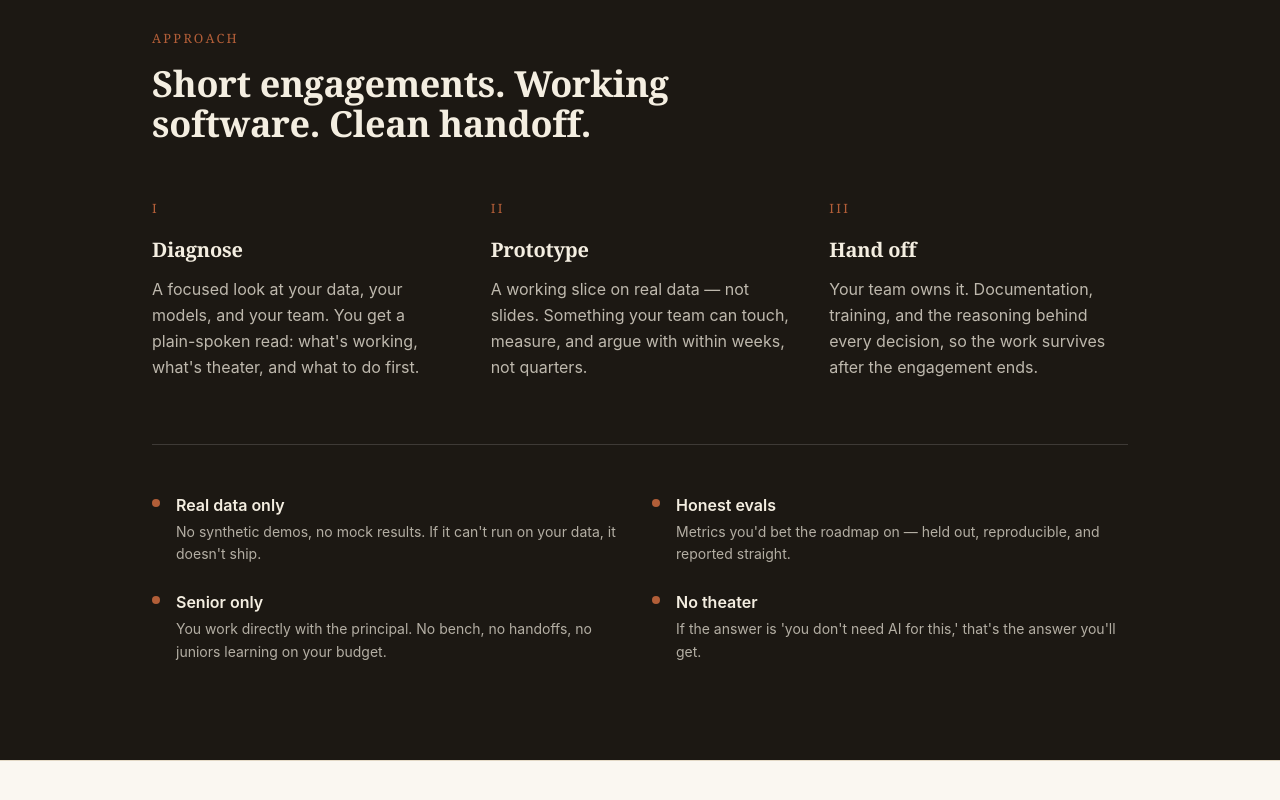
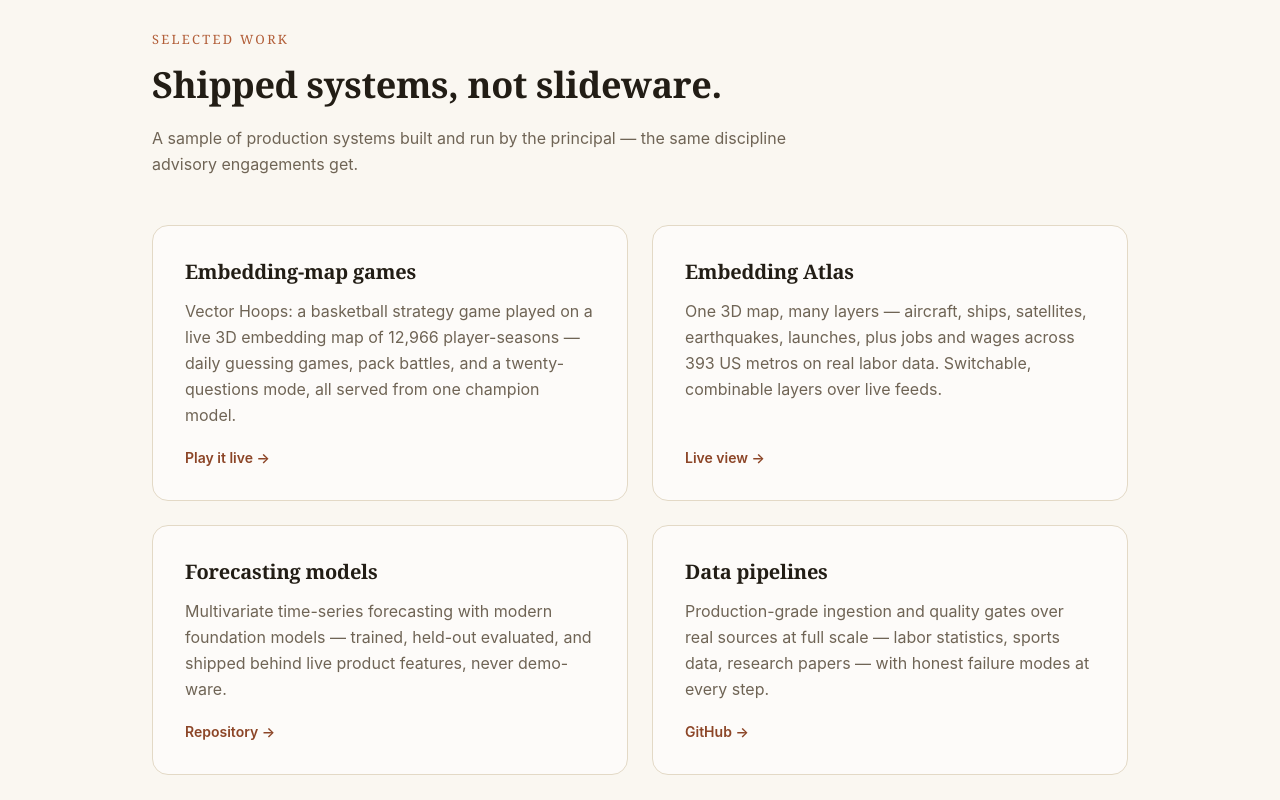
Before and after one commit to jcdavis131/alamost-com, a Next.js app: page / in a window 1280 px wide. Shown: the part 1540-2340 px from the top of the page. Built offline with nearby package versions, Linux system fonts and the light colour scheme.

Commit message:
Table stakes: Selected work + FAQ sections, JSON-LD, sitemap/robots, footer nav (#8)
Co-authored-by: Scout <scout@hatch.local>

```diff
--- a/app/layout.tsx
+++ b/app/layout.tsx
@@ -23,9 +23,35 @@ export const metadata: Metadata = {
 };
 
 export default function RootLayout({ children }: { children: React.ReactNode }) {
+  const jsonLd = {
+    "@context": "https://schema.org",
+    "@type": "ProfessionalService",
+    name: "Alamo St Advisors",
+    url: "https://alamost.com",
+    description: DESCRIPTION,
+    areaServed: "Worldwide",
+    address: {
+      "@type": "PostalAddress",
+      addressLocality: "Austin",
+      addressRegion: "TX",
+      addressCountry: "US",
+    },
+    founder: {
+      "@type": "Person",
+      name: "JC Davis",
+      url: "https://jcamd.com",
+    },
+    sameAs: ["https://github.com/jcdavis131"],
+  };
   return (
     <html lang="en">
-      <body>{children}</body>
+      <body>
+        <script
+          type="application/ld+json"
+          dangerouslySetInnerHTML={{ __html: JSON.stringify(jsonLd) }}
+        />
+        {children}
+      </body>
     </html>
   );
 }
--- a/app/page.tsx
+++ b/app/page.tsx
@@ -46,6 +46,60 @@ const principles = [
   ["No theater", "If the answer is 'you don't need AI for this,' that's the answer you'll get."],
 ];
 
+const work = [
+  {
+    title: "Embedding-map games",
+    body: "Vector Hoops: a basketball strategy game played on a live 3D embedding map of 12,966 player-seasons — daily guessing games, pack battles, and a twenty-questions mode, all served from one champion model.",
+    href: "https://hoops.dumbmodel.com",
+    label: "Play it live",
+  },
+  {
+    title: "Embedding Atlas",
+    body: "One 3D map, many layers — aircraft, ships, satellites, earthquakes, launches, plus jobs and wages across 393 US metros on real labor data. Switchable, combinable layers over live feeds.",
+    href: "https://eye.jcamd.com",
+    label: "Live view",
+  },
+  {
+    title: "Forecasting models",
+    body: "Multivariate time-series forecasting with modern foundation models — trained, held-out evaluated, and shipped behind live product features, never demo-ware.",
+    href: "https://github.com/jcdavis131/vector-hoops",
+    label: "Repository",
+  },
+  {
+    title: "Data pipelines",
+    body: "Production-grade ingestion and quality gates over real sources at full scale — labor statistics, sports data, research papers — with honest failure modes at every step.",
+    href: "https://github.com/jcdavis131",
+    label: "GitHub",
+  },
+];
+
+const faqs = [
+  [
+    "How do engagements start?",
+    "With a conversation about the decision you're stuck on. If there's a fit, the first step is a focused diagnosis — your data, your models, your team — and a plain-spoken read on what to do first.",
+  ],
+  [
+    "How long do engagements run?",
+    "Weeks, not quarters. Each phase ends with something working on your data: a prototype your team can touch and measure, then a clean handoff.",
+  ],
+  [
+    "What does it cost?",
+    "Fixed scope, agreed upfront. You know exactly what you're getting and what it costs before anything starts — no hourly billing theater.",
+  ],
+  [
+    "Who does the work?",
+    "The principal, directly. No bench, no handoffs, no juniors learning on your budget. Engagements are deliberately limited to a few teams at a time.",
+  ],
+  [
+    "Do you write production code?",
+    "Yes — working slices on real data, not slideware. Then documentation and training so your team owns it after the handoff.",
+  ],
+  [
+    "What won't you take on?",
+    "Theater. If the honest answer is that you don't need AI for the problem, that's the answer you'll get — along with what would actually move the needle.",
+  ],
+];
+
 function Header() {
   return (
     <header className="sticky top-0 z-50 border-b border-[var(--line)] bg-[var(--paper)]/90 backdrop-blur">
@@ -57,8 +111,10 @@ function Header() {
         </a>
         <nav className="hidden items-center gap-7 text-sm text-[var(--muted)] sm:flex">
           <a href="#services" className="transition-colors hover:text-[var(--ink)]">Services</a>
+          <a href="#work" className="transition-colors hover:text-[var(--ink)]">Work</a>
           <a href="#approach" className="transition-colors hover:text-[var(--ink)]">Approach</a>
           <a href="#about" className="transition-colors hover:text-[var(--ink)]">About</a>
+          <a href="#faq" className="transition-colors hover:text-[var(--ink)]">FAQ</a>
         </nav>
         <a
           href="#contact"
@@ -161,6 +217,71 @@ function Approach() {
   );
 }
 
+function Work() {
+  return (
+    <section id="work" className="rule">
+      <div className="mx-auto max-w-5xl px-6 py-20 sm:py-24">
+        <p className="step-num mb-4">SELECTED WORK</p>
+        <h2 className="font-display max-w-2xl text-3xl font-bold tracking-tight sm:text-4xl">
+          Shipped systems, not slideware.
+        </h2>
+        <p className="mt-5 max-w-2xl leading-relaxed text-[var(--muted)]">
+          A sample of production systems built and run by the principal — the
+          same discipline advisory engagements get.
+        </p>
+        <div className="mt-12 grid gap-6 sm:grid-cols-2">
+          {work.map((w) => (
+            <div
+              key={w.title}
+              className="lift flex flex-col rounded-2xl border border-[var(--line)] bg-white/60 p-8"
+            >
+              <h3 className="font-display text-xl font-bold">{w.title}</h3>
+              <p className="mt-3 flex-1 leading-relaxed text-[var(--muted)]">{w.body}</p>
+              <a
+                href={w.href}
+                target="_blank"
+                rel="noreferrer"
+                className="mt-5 text-sm font-semibold text-[var(--accent-deep)] hover:underline"
+              >
+                {w.label} →
+              </a>
+            </div>
+          ))}
+        </div>
+      </div>
+    </section>
+  );
+}
+
+function Faq() {
+  return (
+    <section id="faq" className="rule">
+      <div className="mx-auto max-w-3xl px-6 py-20 sm:py-24">
+        <p className="step-num mb-4">FAQ</p>
+        <h2 className="font-display text-3xl font-bold tracking-tight sm:text-4xl">
+          Fair questions.
+        </h2>
+        <div className="mt-10 space-y-4">
+          {faqs.map(([q, a]) => (
+            <details
+              key={q}
+              className="group rounded-2xl border border-[var(--line)] bg-white/60 px-6 py-5"
+            >
+              <summary className="cursor-pointer list-none font-semibold marker:hidden [&::-webkit-details-marker]:hidden">
+                <span className="flex items-center justify-between gap-4">
+                  {q}
+                  <span className="text-[var(--accent)] transition-transform group-open:rotate-45">+</span>
+                </span>
+              </summary>
+              <p className="mt-3 leading-relaxed text-[var(--muted)]">{a}</p>
+            </details>
+          ))}
+        </div>
+      </div>
+    </section>
+  );
+}
+
 function About() {
   return (
     <section id="about" className="rule">
@@ -225,9 +346,19 @@ function Contact() {
 function Footer() {
   return (
     <footer className="border-t border-[var(--line)]">
-      <div className="mx-auto flex max-w-5xl flex-col items-start justify-between gap-3 px-6 py-8 text-sm text-[var(--muted)] sm:flex-row sm:items-center">
-        <span className="font-display font-bold text-[var(--ink)]">Alamo St Advisors</span>
-        <span>© 2026 Alamo St Advisors · Austin, Texas</span>
+      <div className="mx-auto flex max-w-5xl flex-col gap-6 px-6 py-10 text-sm text-[var(--muted)] sm:flex-row sm:items-start sm:justify-between">
+        <div>
+          <p className="font-display font-bold text-[var(--ink)]">Alamo St Advisors</p>
+          <p className="mt-2">© 2026 Alamo St Advisors · Austin, Texas</p>
+        </div>
+        <nav className="flex flex-wrap gap-x-6 gap-y-2">
+          <a href="#services" className="transition-colors hover:text-[var(--ink)]">Services</a>
+          <a href="#work" className="transition-colors hover:text-[var(--ink)]">Work</a>
+          <a href="#approach" className="transition-colors hover:text-[var(--ink)]">Approach</a>
+          <a href="#about" className="transition-colors hover:text-[var(--ink)]">About</a>
+          <a href="#faq" className="transition-colors hover:text-[var(--ink)]">FAQ</a>
+          <a href="#contact" className="transition-colors hover:text-[var(--ink)]">Contact</a>
+        </nav>
       </div>
     </footer>
   );
@@ -240,8 +371,10 @@ export default function FirmPage() {
       <main>
         <Hero />
         <Services />
+        <Work />
         <Approach />
         <About />
+        <Faq />
         <Contact />
       </main>
       <Footer />
```
Also changed, not shown: public/robots.txt (added), 1 other file (tests, documents, lock files or other folders).
